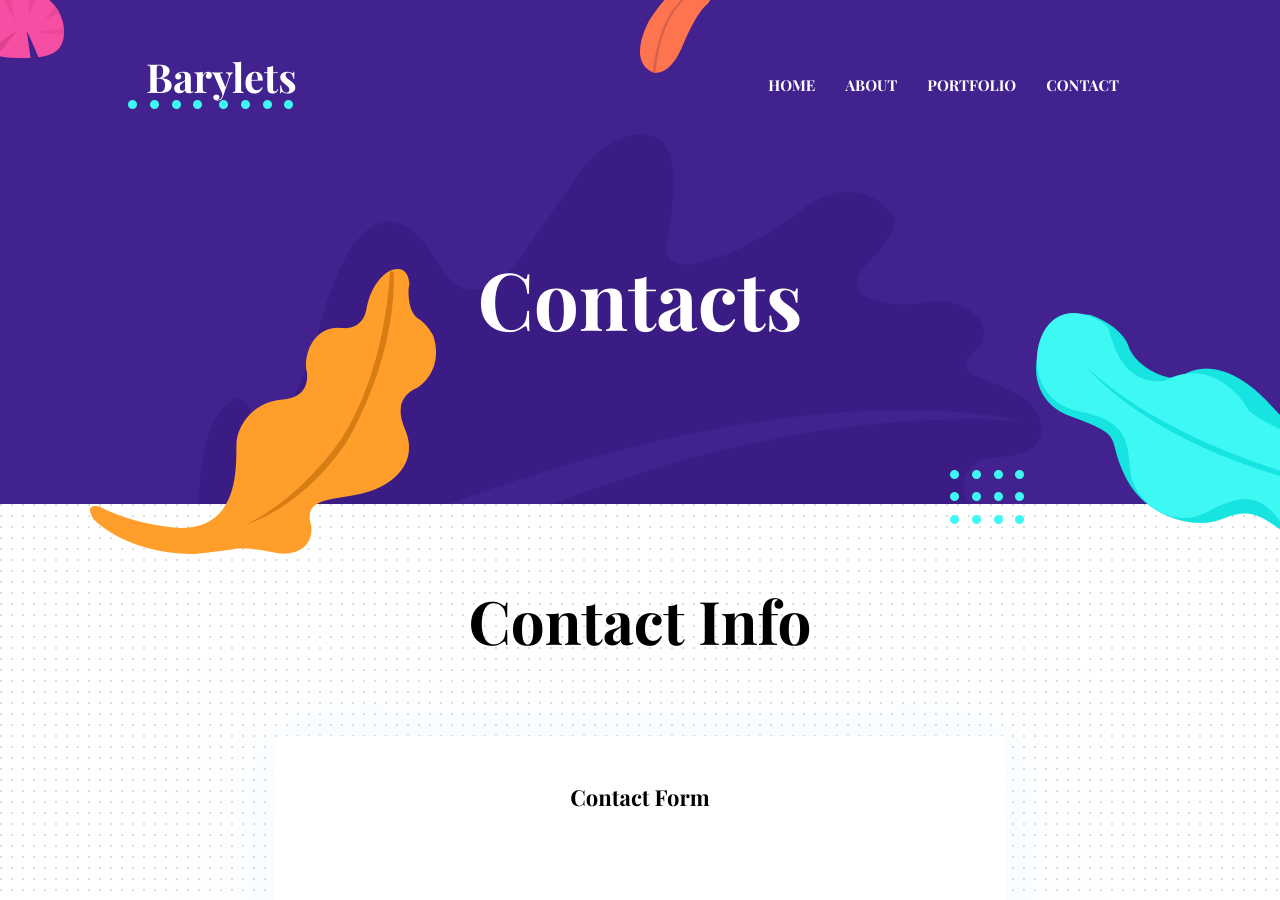
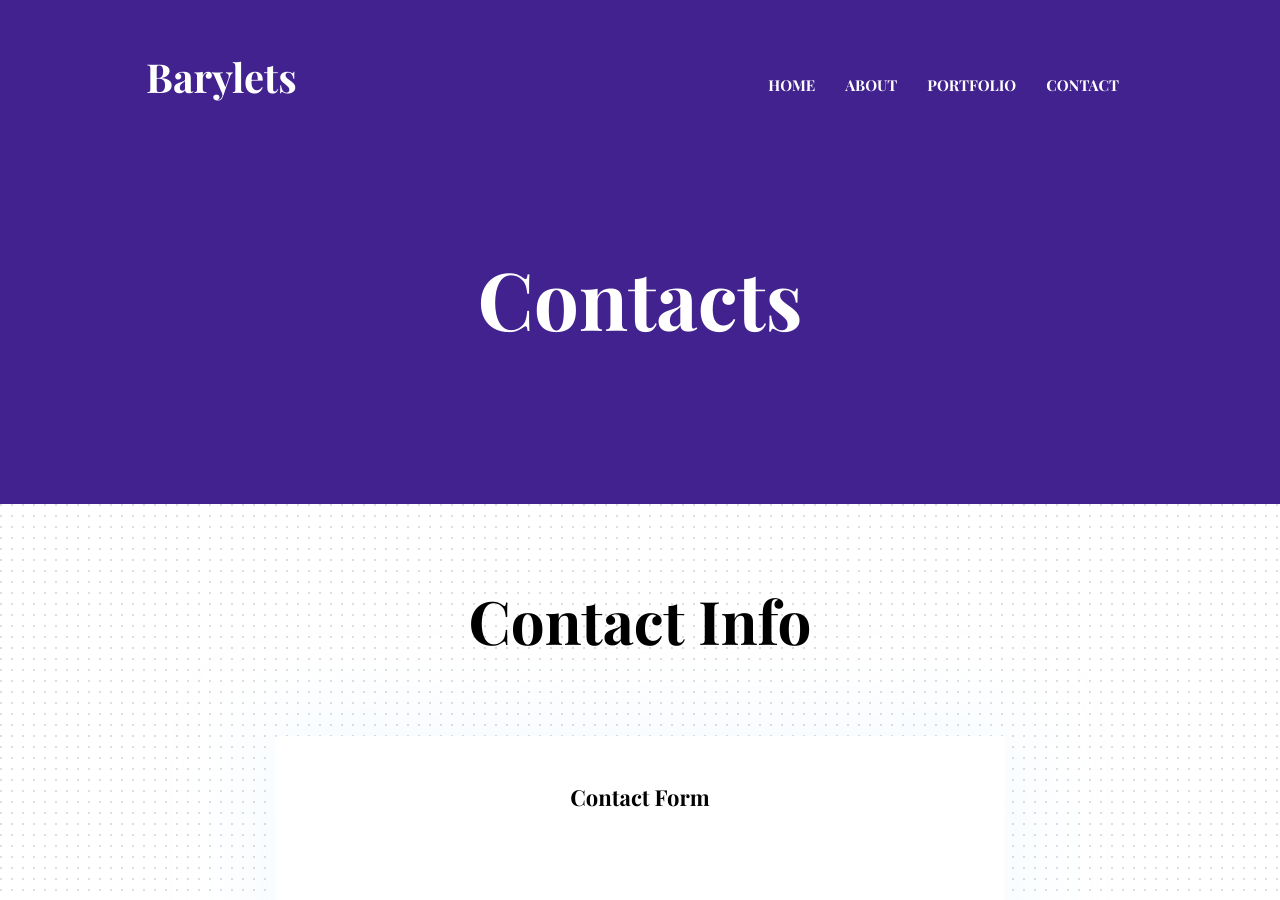
Before and after one commit to BsergoB/bsergob.github.io, a Jekyll site: the page built from _pages/contact.html, in a window 1280 px wide and 900 px high. Built offline with Jekyll 4.4.1, drawn with Linux system fonts in a browser that asks for light colours.

Commit message:
Update page.html

```diff
--- a/_layouts/page.html
+++ b/_layouts/page.html
@@ -12,13 +12,13 @@ layout: default
     </div>
   </div>
   <!-- background shapes -->
-  <img src="{{ site.baseurl }}/assets/images/illustrations/page-title.png" alt="illustrations" class="bg-shape-1 w-100">
+<!--   <img src="{{ site.baseurl }}/assets/images/illustrations/page-title.png" alt="illustrations" class="bg-shape-1 w-100">
   <img src="{{ site.baseurl }}/assets/images/illustrations/leaf-pink-round.png" alt="illustrations" class="bg-shape-2">
   <img src="{{ site.baseurl }}/assets/images/illustrations/dots-cyan.png" alt="illustrations" class="bg-shape-3">
   <img src="{{ site.baseurl }}/assets/images/illustrations/leaf-orange.png" alt="illustrations" class="bg-shape-4">
   <img src="{{ site.baseurl }}/assets/images/illustrations/leaf-yellow.png" alt="illustrations" class="bg-shape-5">
   <img src="{{ site.baseurl }}/assets/images/illustrations/dots-group-cyan.png" alt="illustrations" class="bg-shape-6">
-  <img src="{{ site.baseurl }}/assets/images/illustrations/leaf-cyan-lg.png" alt="illustrations" class="bg-shape-7">
+  <img src="{{ site.baseurl }}/assets/images/illustrations/leaf-cyan-lg.png" alt="illustrations" class="bg-shape-7"> -->
 </section>
 <!-- /page title -->
 
```
